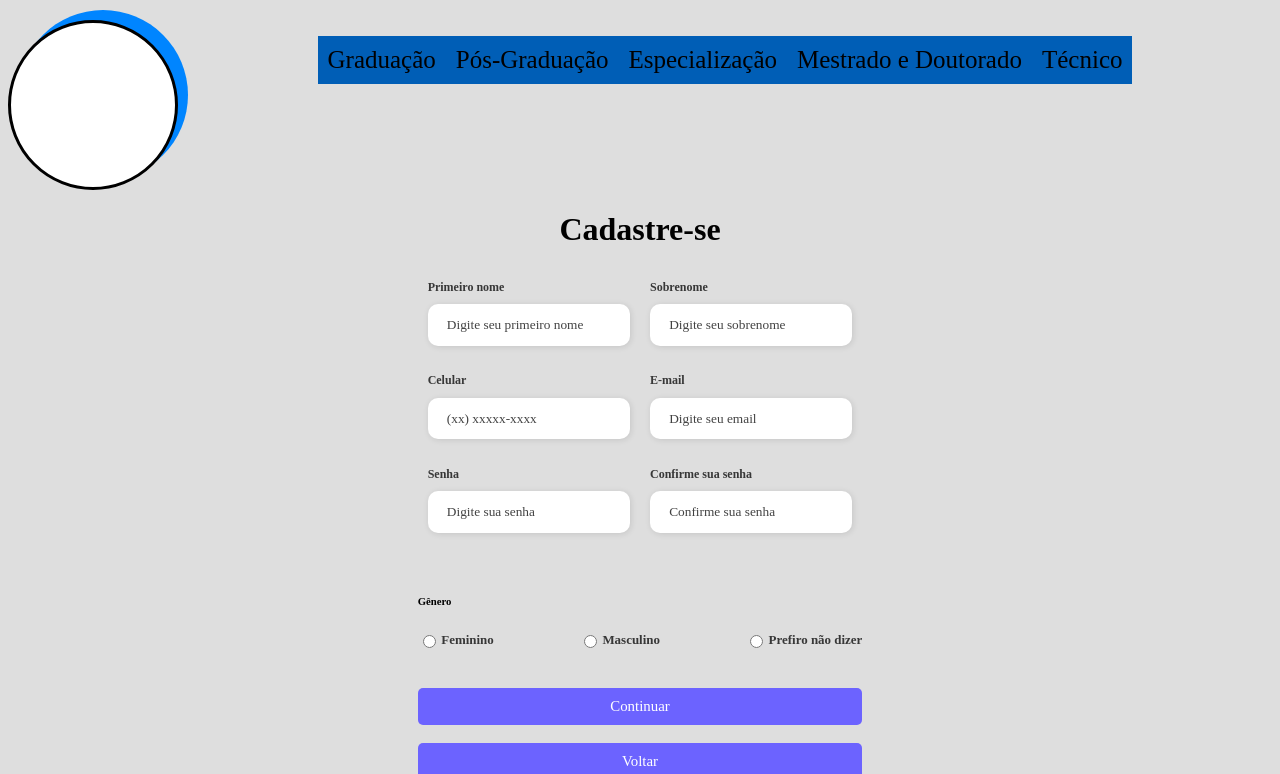
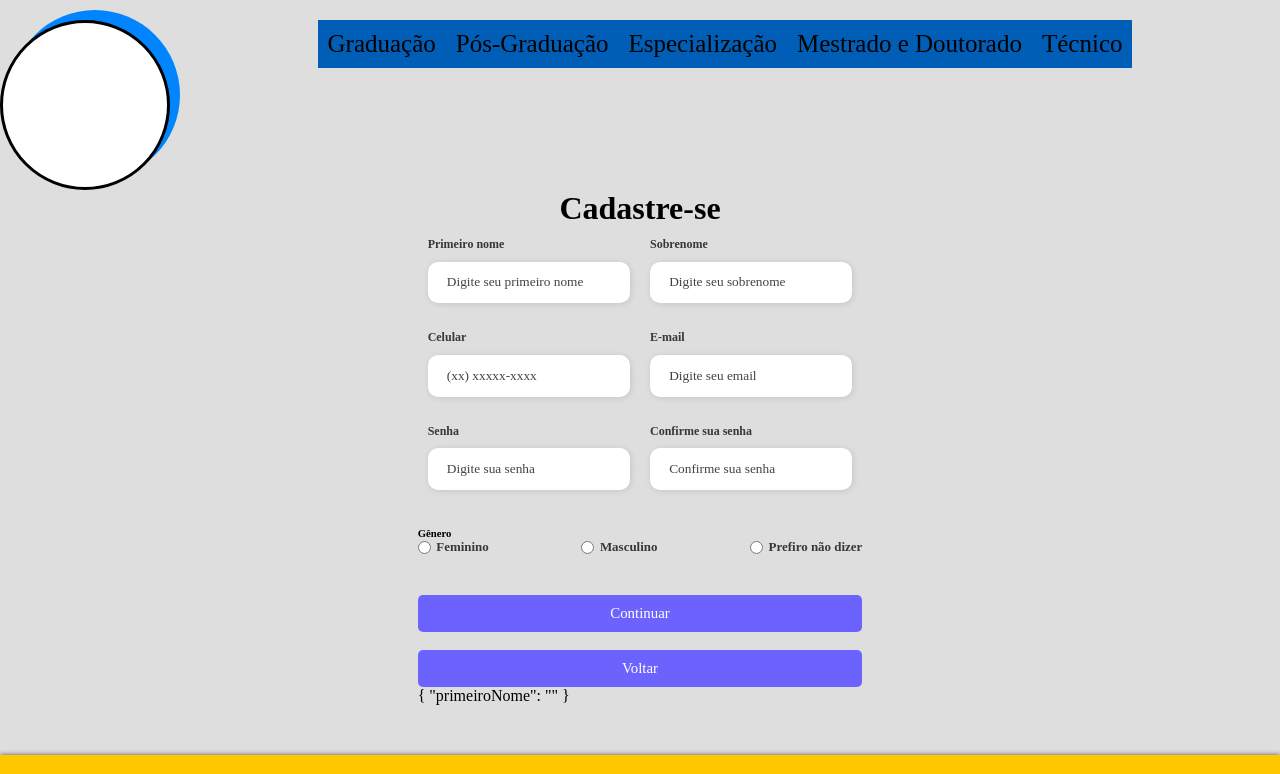
Before and after one commit to gustavo-henrique-pereira-lima/ITA, an Angular app: page /form in a window 1280 px wide. Shown: the top 774 px of the page. Built offline with nearby package versions, Linux system fonts and the light colour scheme; a web font is replaced by a local one.

Commit message:
correções

```diff
--- a/src/app/components/pages/login/login.component.html
+++ b/src/app/components/pages/login/login.component.html
@@ -5,6 +5,7 @@
             <input type="text" placeholder="N de matricula">
             <input type="text" placeholder="Senha">
             <button>Entrar</button>
+            <button routerLink="/cadastro">Cadastre-se</button>
         </div>
     </div>
 </main>
--- a/src/app/forms/forms.component.css
+++ b/src/app/forms/forms.component.css
@@ -97,7 +97,7 @@
 }
 
 .continue-button button:hover {
-    background-color: #6b63fff1;
+    background-color: #9c97fdf1;
 }
 
 .continue-button button a {
@@ -117,10 +117,10 @@
 }
 
 .voltar button:hover {
-    background-color: #6b63fff1;
+    background-color: rgba(154, 149, 250, 0.945);
 }
 
-.voltar button a {
+.voltar button P {
     text-decoration: none;
     font-size: 0.93rem;
     font-weight: 500;
--- a/src/app/forms/forms.component.html
+++ b/src/app/forms/forms.component.html
@@ -8,7 +8,7 @@
 
 <div class="container">
     <div class="form">
-        <form action="#">
+        <form #form="ngForm">
 
             <div class="title">
                 <h1>Cadastre-se</h1>
@@ -18,24 +18,24 @@
                 <div class="bloco-input">
                     <div class="input-box">
                         <label for="firstname">Primeiro nome</label>
-                        <input id="firstname" type="text" name="firstname" placeholder="Digite seu primeiro nome" required>
+                        <input id="firstname" type="text" name="primeiroNome" placeholder="Digite seu primeiro nome" required ngModel>
                     </div>
 
                     <div class="input-box">
                         <label for="number">Celular</label>
-                        <input id="number" type="tel" name="number" placeholder="(xx) xxxxx-xxxx" required>
+                        <input id="number" type="tel" name="numero" placeholder="(xx) xxxxx-xxxx" required>
                     </div>
 
                     <div class="input-box">
                         <label for="password">Senha</label>
-                        <input id="password" type="password" name="password" placeholder="Digite sua senha" required>
+                        <input id="password" type="password" name="senha" placeholder="Digite sua senha" required>
                     </div>
                 </div>
 
                 <div class="bloco-input">
                     <div class="input-box">
                         <label for="lastname">Sobrenome</label>
-                        <input id="lastname" type="text" name="lastname" placeholder="Digite seu sobrenome" required>
+                        <input id="lastname" type="text" name="sobrenome" placeholder="Digite seu sobrenome" required>
                     </div>
 
                     <div class="input-box">
@@ -45,7 +45,7 @@
 
                     <div class="input-box">
                         <label for="Confirmpassword">Confirme sua senha</label>
-                        <input id="Confirmpassword" type="password" name="Confirmpassword" placeholder="Confirme sua senha" required>
+                        <input id="Confirmpassword" type="confirmacaoDeSenha" name="Confirmpassword" placeholder="Confirme sua senha" required>
                     </div>
                 </div>
             </div>
@@ -80,9 +80,13 @@
             <br>
 
             <div class="voltar">
-                <button><a href="/login">Voltar</a></button>
+                <!--<button><a href="/login">Voltar</a></button>-->
+                <button routerLink="/login"><p>Voltar</p></button>
             </div>
 
         </form>
+
+        {{ form.value | json }}
+
     </div>
 </div>
--- a/src/styles.css
+++ b/src/styles.css
@@ -2,6 +2,7 @@
 
 *{
     padding: 0;
+    margin: 0;
     box-sizing: border-box;
     font-family: mate;
     font-family: 'Mate SC', serif;
```
